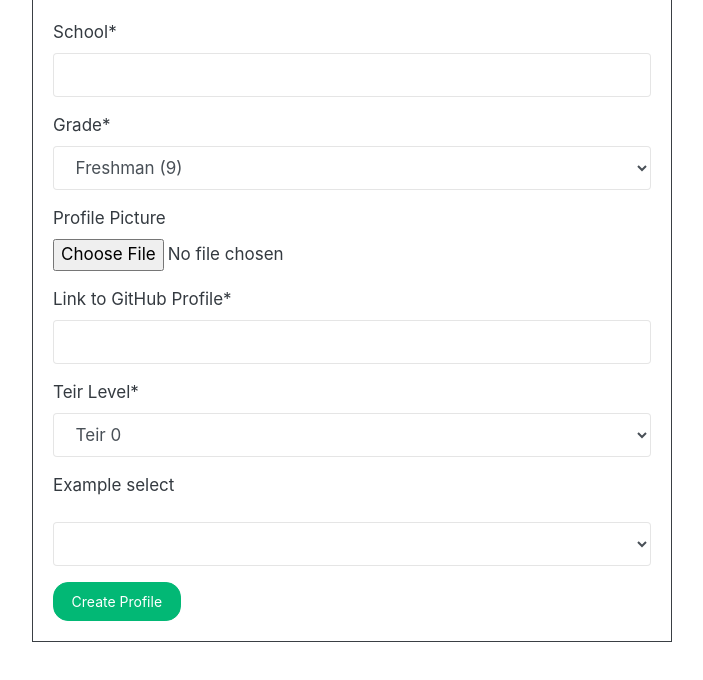
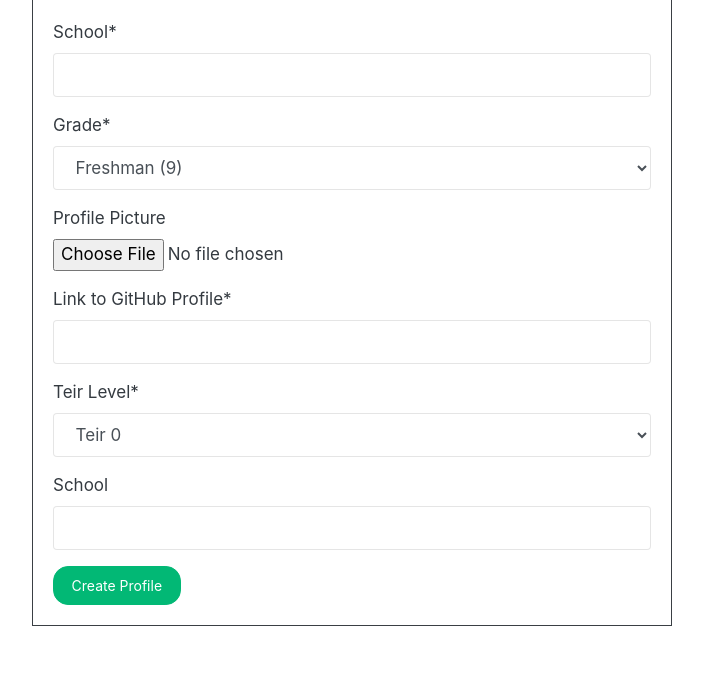
Before and after one commit to CharlieRay668/CSHSCW, a Django app: page /profile/create/ in a window 1280 px wide. Shown: the part 120-800 px from the top of the page, without its empty margins (288-991 px from the left). Run offline with Django 3.2, Linux system fonts and the light colour scheme; data comes from the database, SQL or seed files in the repository; lists and menus that the app fills with data are empty; some libraries are stand-ins or nearby versions.

Commit message:
switched select to input

```diff
--- a/profiles/templates/profiles/create.html
+++ b/profiles/templates/profiles/create.html
@@ -63,11 +63,8 @@
                 <fieldset>
                     {{form | crispy}}
                 <fieldset>
-                    <label for="school">Example select</label>
-                    {% for school in schools %}
-                    <p>{{school.name}}</p>
-                    {% endfor %}
-                    <select list="schools" class="form-control"></select>
+                    <label for="school">School</label>
+                    <input list="schools" class="form-control" required>
                 </fieldset>
                 <fieldset>
                 <p style="color: red;">{{error_msg}}</p>
```
